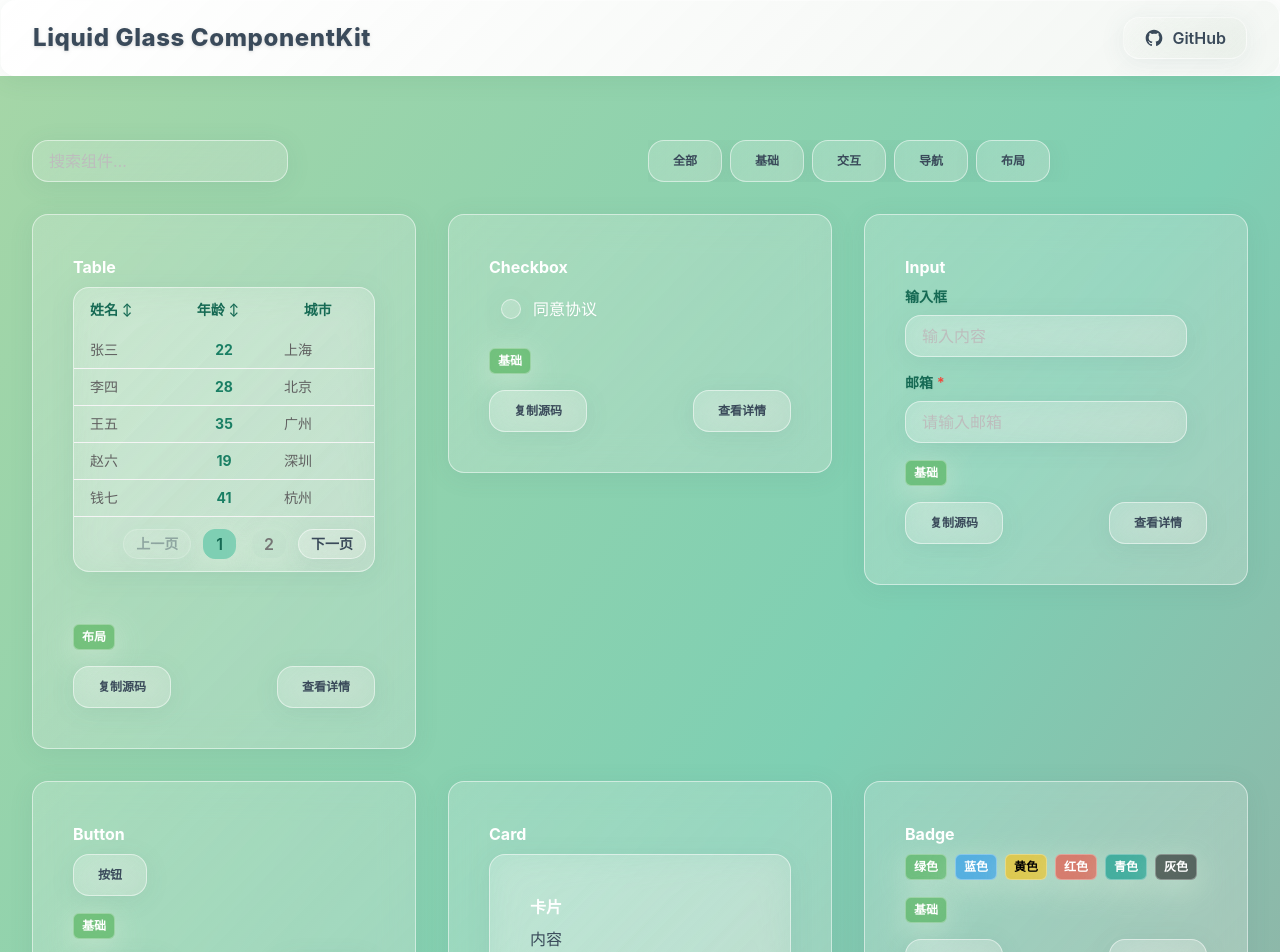
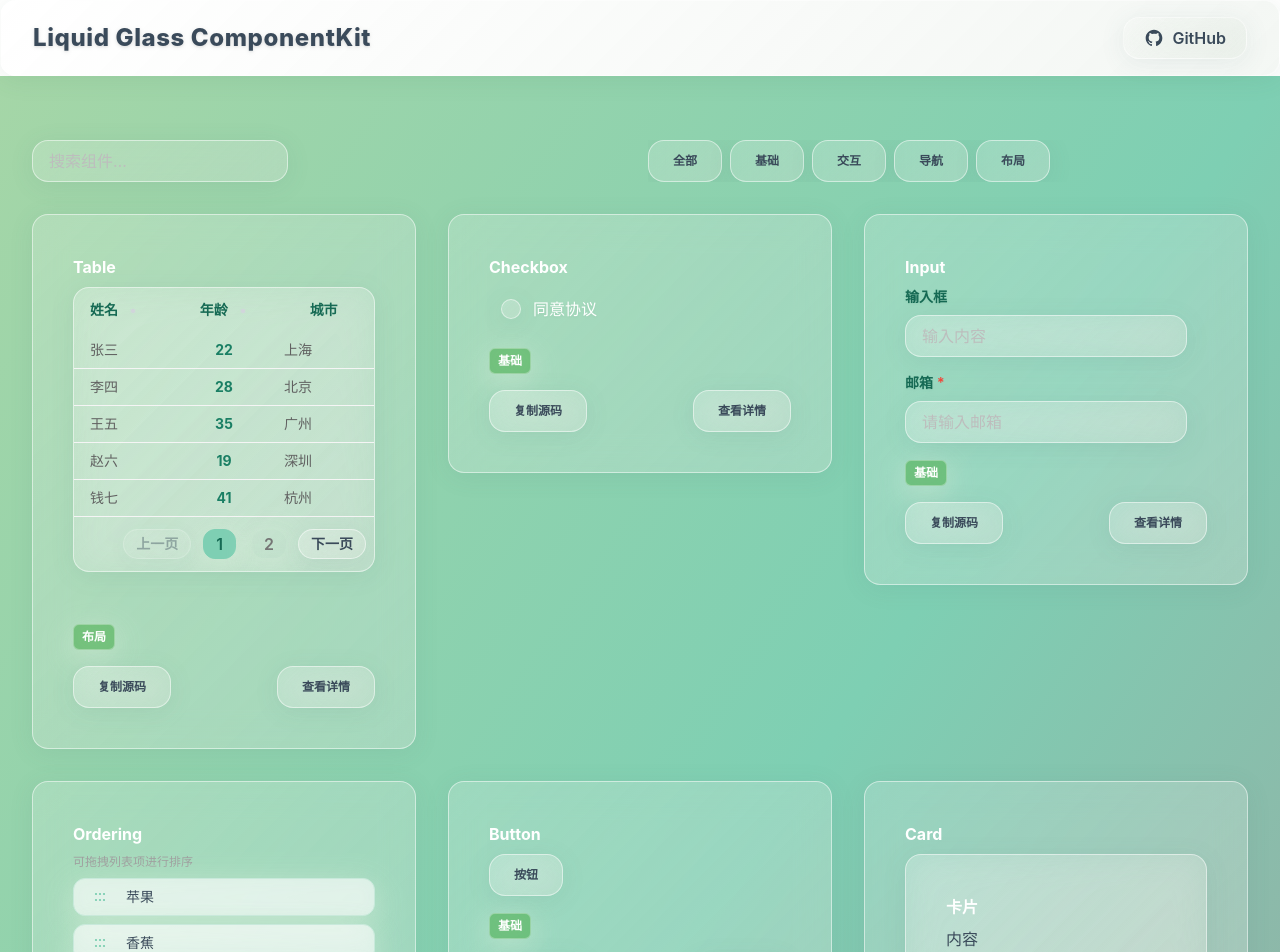
Before and after one commit to nibilin33/liquid-glass-ui, a Next.js app: page / in a window 1280 px wide. Shown: the top 952 px of the page. Built offline with nearby package versions, Linux system fonts and the light colour scheme.

Commit message:
feat:ordering

```diff
--- a/components/Ordering.tsx
+++ b/components/Ordering.tsx
@@ -0,0 +1,46 @@
+import { useState } from 'react';
+import { Reorder, motion } from 'framer-motion';
+
+export interface OrderingProps {
+    items: string[];
+    onChange?: (newOrder: string[]) => void;
+}
+
+export function Ordering({ items: initialItems, onChange }: OrderingProps) {
+    const [items, setItems] = useState(initialItems);
+
+    const handleReorder = (newOrder: string[]) => {
+        setItems(newOrder);
+        onChange?.(newOrder);
+    };
+
+    return (
+        <Reorder.Group axis="y" values={items} onReorder={handleReorder} className="flex flex-col gap-2">
+            {items.map(item => (
+                <Reorder.Item
+                    key={item}
+                    value={item}
+                    whileDrag={{
+                        scale: 1.08,
+                        boxShadow: '0 8px 32px rgba(52,181,139,0.25)',
+                        borderColor: '#34d399',
+                        background: 'rgba(52,181,139,0.08)',
+                    }}
+                    className="group text-sm px-4 py-2 rounded-xl bg-white/60 backdrop-blur border border-emerald-100 shadow-glass cursor-grab select-none flex items-center gap-2 transition-all duration-150"
+                >
+                    <span className="text-emerald-400 mr-2 opacity-80 group-hover:opacity-100">
+                        <svg width="20" height="20" viewBox="0 0 20 20" fill="none">
+                            <circle cx="6" cy="7" r="1.1" fill="currentColor" />
+                            <circle cx="6" cy="13" r="1.1" fill="currentColor" />
+                            <circle cx="10" cy="7" r="1.1" fill="currentColor" />
+                            <circle cx="10" cy="13" r="1.1" fill="currentColor" />
+                            <circle cx="14" cy="7" r="1.1" fill="currentColor" />
+                            <circle cx="14" cy="13" r="1.1" fill="currentColor" />
+                        </svg>
+                    </span>
+                    <span className="flex-1">{item}</span>
+                </Reorder.Item>
+            ))}
+        </Reorder.Group>
+    );
+}
--- a/components/Table.tsx
+++ b/components/Table.tsx
@@ -133,8 +133,16 @@ export const Table: React.FC<TableProps & { bodyHeight?: number | string }> = ({
                                     <span className="flex items-center gap-1">
                                         {col.title}
                                         {col.sortable && (
-                                            <span className="text-xs">
-                                                {sortKey === col.key ? (sortOrder === 'asc' ? '▲' : '▼') : '↕'}
+                                            <span className="ml-1">
+                                                {sortKey === col.key ? (
+                                                    sortOrder === 'asc' ? (
+                                                        <svg width="14" height="14" viewBox="0 0 20 20" fill="none" className="inline align-middle"><path d="M10 6l4 6H6l4-6z" fill="#10b981"/></svg>
+                                                    ) : (
+                                                        <svg width="14" height="14" viewBox="0 0 20 20" fill="none" className="inline align-middle"><path d="M10 14l-4-6h8l-4 6z" fill="#10b981"/></svg>
+                                                    )
+                                                ) : (
+                                                    <svg width="14" height="14" viewBox="0 0 20 20" fill="none" className="inline align-middle"><path d="M10 6l4 6H6l4-6z" fill="#d1d5db"/><path d="M10 14l-4-6h8l-4 6z" fill="#d1d5db"/></svg>
+                                                )}
                                             </span>
                                         )}
                                     </span>
--- a/pages/index.tsx
+++ b/pages/index.tsx
@@ -10,6 +10,7 @@ import { Tabs } from "../components/Tabs";
 import { Dropdown } from "../components/Dropdown";
 import { Checkbox } from "../components/Checkbox";
 import { Table } from "../components/Table";
+import { Ordering } from "../components/Ordering";
 
 const categories = ["全部", "基础", "交互", "导航", "布局"];
 
@@ -145,9 +146,19 @@ export default function RootLayout() {
             placeholder="请输入邮箱"
           />
         </div>
-
       ),
       code: `<Input placeholder="输入内容" label="输入框" /> <Input label="邮箱" required validate={async (v) => !v.includes('@') ? '请输入有效邮箱' : ''} />`
+    },
+    {
+      name: "Ordering",
+      category: "交互",
+      preview: (
+        <div>
+          <div className="mb-2 text-xs text-gray-500">可拖拽列表项进行排序</div>
+          <Ordering items={["苹果", "香蕉", "橙子"]} onChange={newOrder => console.log(newOrder)} />
+        </div>
+      ),
+      code: `<Ordering items={["苹果", "香蕉", "橙子"]} onChange={newOrder => console.log(newOrder)} />`
     },
     ...components
   ];
```
